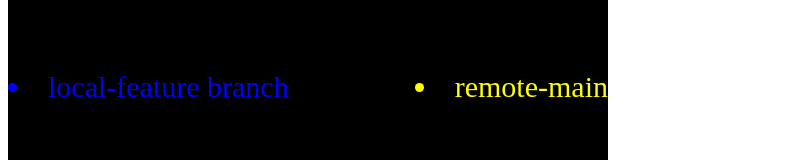
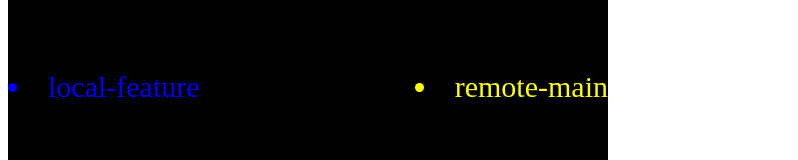
Before and after one commit to vinsonf/mf-11-01-22, a plain HTML site: page day01/index.html in a window 1280 px wide. Shown: the part 622-782 px from the top of the page, without its empty margins (0-798 px from the left). Drawn offline with Linux system fonts and the light colour scheme.

Commit message:
remove branch text

```diff
--- a/day01/index.html
+++ b/day01/index.html
@@ -22,7 +22,7 @@
 
     <div class="git-flow">
         <li>local-main</li>
-        <li>local-feature branch</li>
+        <li>local-feature</li>
         <li>remote-feature</li>
         <li>remote-main</li>
     </div>
```
